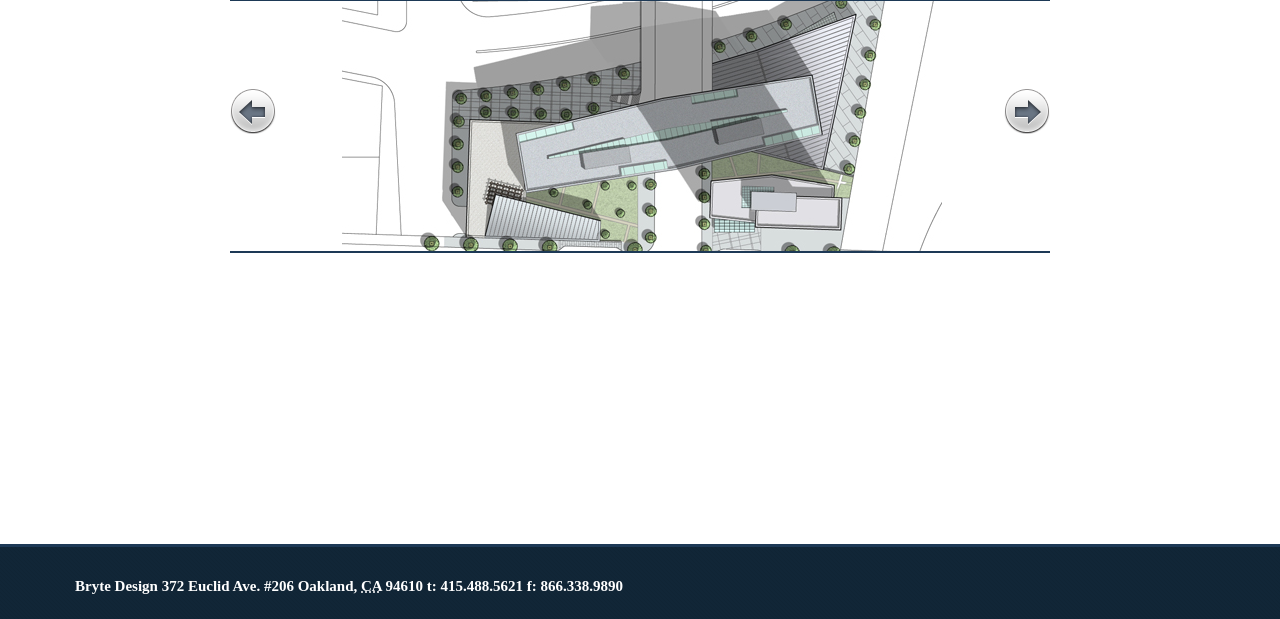
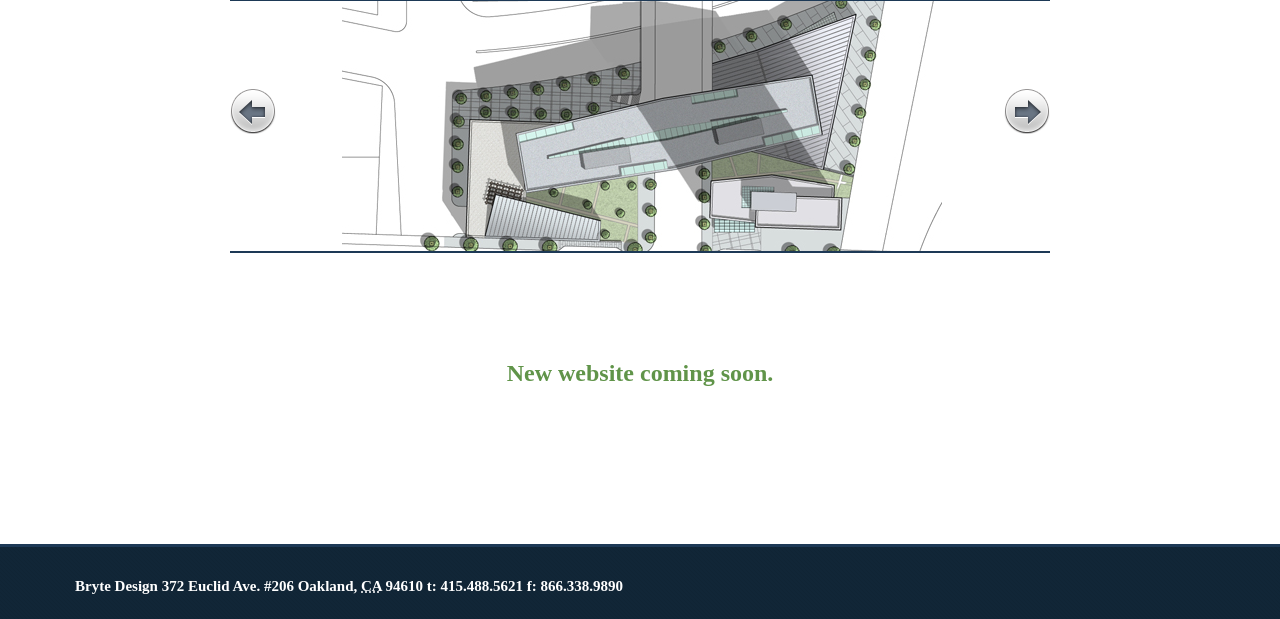
Before and after one commit to yourfriendsteph/brytedesign.com, a PHP site: page / in a window 1280 px wide. Shown: the part 194-813 px from the top of the page. Run offline with PHP 8.4, Linux system fonts and the light colour scheme; some web fonts are replaced.

Commit message:
Coming soon

```diff
--- a/bryte.css
+++ b/bryte.css
@@ -168,6 +168,21 @@ li #mail {
 	border: solid 2px #1d3956;
 }
 
+.message
+{
+font-family:'Times New Roman', serif;
+		margin: 10% auto;
+    max-width: 600px;
+    position: relative;
+		font-size: 2em;
+		text-align: center;
+		color:#609449;
+		font-weight:bold;
+
+
+}
+
+
 .bx-prev:hover {
 	background: url('images/hov-left.png') no-repeat;}
 .bx-next:hover {
@@ -198,6 +213,8 @@ li #mail {
 /*Main Content*/
 #content {
 	margin-top:5%;
+	width: 100%;
+
 }
 
 #school {
@@ -365,7 +382,6 @@ ul.thumb li img.hover {
 	padding-bottom:100px;
 }
 
-
 #studio li {
 	display:inline;
 	padding:5px;
--- a/index.html
+++ b/index.html
@@ -82,8 +82,12 @@
                              <li style="text-align:center;"><img src="images/slider13.jpg" width="600" height="250"/></li>
                         <li style="text-align:center;"><img src="images/slider11.jpg" width="600" height="250"/></li>
                           </ul>
+                          <div class="message">
+                            <p>New website coming soon.</p>
+                          </div>
                 </center>
                 </div>
+
         		</div>
         </div>
 
```
